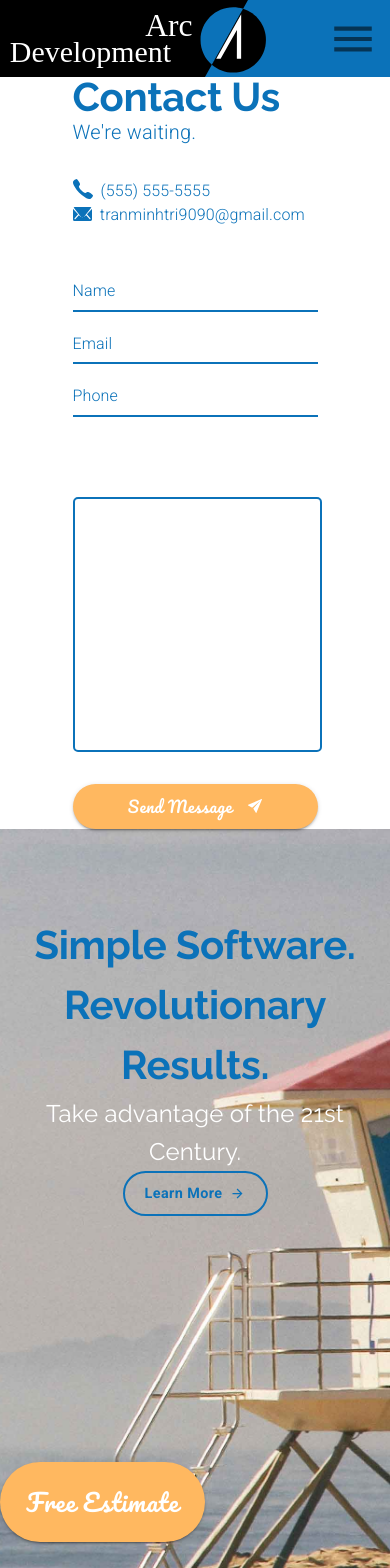
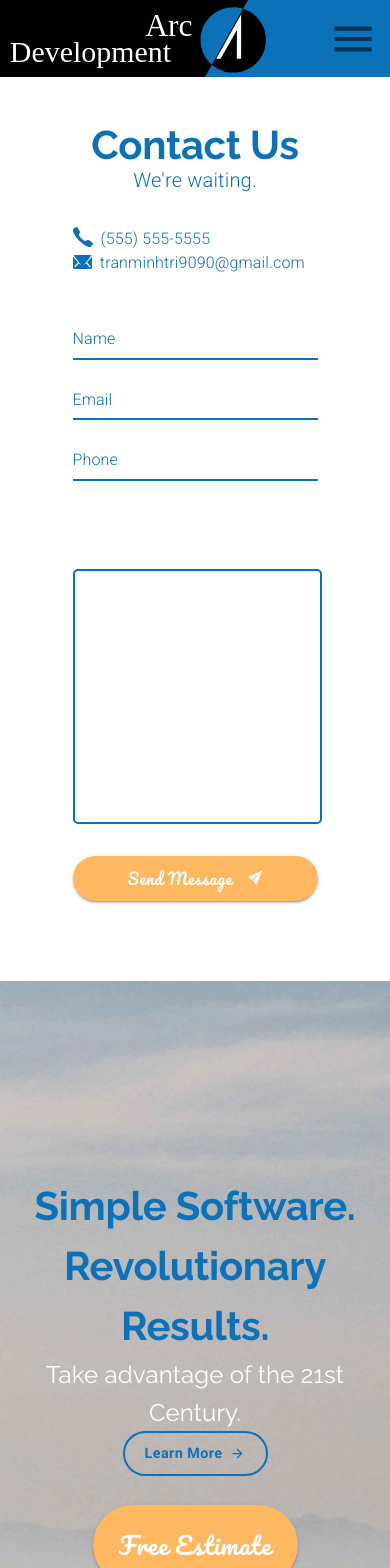
Before and after one commit to Tris-909/Material-UI-Project-1, a React (Create React App) app: page /contact in a window 390 px wide. Shown: the top 1568 px of the page. Built offline with nearby package versions, Linux system fonts and the light colour scheme.

Commit message:
Adding media Queries to ContactUs Page

```diff
--- a/src/Components/Contact.js
+++ b/src/Components/Contact.js
@@ -7,7 +7,7 @@ import Button from '@material-ui/core/Button';
 import TextField from '@material-ui/core/TextField';
 import ButtonArrow from './original';
 import useMediaQuery from '@material-ui/core/useMediaQuery';
-
+import mobileBackground from '../assets/mobileBackground.jpg';
 import background from '../assets/background.jpg';
 import phoneIcon from '../assets/phone.svg';
 import emailIcon from '../assets/email.svg';
@@ -20,13 +20,19 @@ const useStyles = makeStyles(theme => ({
         backgroundSize: 'cover',
         backgroundRepeat: "no-repeat",
         height: '60em',
-        paddingBottom: '10em'
+        paddingBottom: '10em',
+        [theme.breakpoints.down("md")]: {
+            backgroundImage: `url(${mobileBackground})`
+        }
     },
     learnButtonHero: {
         ...theme.typography.learnButton,
         fontSize: "0.9rem",
         height: 45,
-        width: 145
+        width: 145,
+        [theme.breakpoints.down("md")]: {
+            marginBottom: '2em'
+        }
     },
     estimateButton: {
         ...theme.typography.estimate,
@@ -40,10 +46,9 @@ const useStyles = makeStyles(theme => ({
         "&:hover": {
             backgroundColor: theme.palette.secondary.light
         },
-        [theme.breakpoints.down("xs")]: {
+        [theme.breakpoints.down("md")]: {
             marginRight: '0em',
-            marginLeft: '0em',
-            marginTop: '3em'
+            marginLeft: '0em'
         }
     },
     Message: {
@@ -71,6 +76,9 @@ export default function Contact(props) {
     const [email,setEmail] = useState('');
     const [phone,setPhone] = useState('');
     const [message, setMessage] = useState('');
+
+    const matchesMD = useMediaQuery(theme.breakpoints.down("md"));
+    const matchesSM = useMediaQuery(theme.breakpoints.down("sm"));
     const matchesXS = useMediaQuery(theme.breakpoints.down("xs"));
 
     const onNameChangeHandler = (event) => {
@@ -91,12 +99,19 @@ export default function Contact(props) {
 
     return(
         <Grid item container direction="row">
-            <Grid item container direction="column" justify="center" alignItems="center" lg={3} xl={4}>
+            <Grid
+            item
+            container
+            direction="column"
+            justify="center"
+            alignItems="center"
+            style={{marginBottom: matchesMD ? '5em' : 0, marginTop: matchesMD ? matchesXS ? '3em' : '5em' : 0}}
+            lg={3} xl={4}>
                 <Grid item>
                     <Grid container direction="column">
                     <Grid item>
-                    <Typography variant="h2" style={{lineHeight: 1}}>Contact Us</Typography>
-                    <Typography variant="body1" style={{color: theme.palette.common.blue}}>We're waiting.</Typography>
+                    <Typography align={matchesMD ? "center" : undefined} variant="h2" style={{lineHeight: 1}}>Contact Us</Typography>
+                    <Typography align={matchesMD ? "center" : undefined} variant="body1" style={{color: theme.palette.common.blue}}>We're waiting.</Typography>
                 </Grid>
                 <Grid item container style={{marginTop: '2em'}}>
                     <Grid item>
@@ -115,13 +130,13 @@ export default function Contact(props) {
                     </Grid>
                 </Grid>
                 <Grid item container direction="column" style={{maxWidth: "20em"}}>
-                    <Grid item>
+                    <Grid item style={{marginBottom: '0.5em'}}>
                         <TextField label="Name" fullWidth id="Name" value={name} onChange={(e) => onNameChangeHandler(e)}/>
                     </Grid>
-                    <Grid item>
+                    <Grid item style={{marginBottom: '0.5em'}}>
                         <TextField label="Email" fullWidth id="email" value={email} onChange={(e) => onEmailChangeHandler(e)}/>
                     </Grid>
-                    <Grid item>
+                    <Grid item style={{marginBottom: '0.5em'}}>
                         <TextField label="Phone" fullWidth id="phone" value={phone} onChange={(e) => onPhoneChangeHandler(e)}/>
                     </Grid>
                 </Grid>
@@ -131,7 +146,7 @@ export default function Contact(props) {
                     className={classes.Message} fullWidth
                     InputProps={{disableUnderline: true}}/>
                 </Grid>
-                <Grid item container justify="center" style={{marginTop: '2em'}}>
+                <Grid item container  justify="center" style={{marginTop: '2em'}}>
                     <Button variant="contained" className={classes.sendButton}>
                         Send Message
                         <img src={airplane} alt="paper airplane" style={{marginLeft: "1em"}}/>
@@ -140,13 +155,24 @@ export default function Contact(props) {
                     </Grid>
                 </Grid>
             </Grid>
-            <Grid item container direction="row" alignItems="center" className={classes.background} lg={9} xl={8}>
-            <Grid item style={{marginLeft: matchesXS ? '0em' : '3em', textAlign: matchesXS ? "center" : "inherit"}}>
+            <Grid
+                item
+                container
+                justify={matchesMD ? "center" : undefined}
+                direction={matchesMD ? "column" : "row"}
+                alignItems="center"
+                className={classes.background}
+                lg={9} xl={8}>
+            <Grid item style={{marginLeft: matchesMD ? '0em' : '3em', textAlign: matchesMD ? "center" : "inherit"}}>
                 <Grid container direction="column">
                     <Grid item>
-                        <Typography variant="h2">Simple Software.<br /> Revolutionary Results.</Typography>
-                        <Typography variant="subtitle2" style={{fontSize: '1.5rem'}}>Take advantage of the 21st Century.</Typography>
-                        <Grid container justify={matchesXS ? "center" : undefined} item>
+                        <Typography align={matchesMD ? "center" : undefined} variant="h2">
+                            Simple Software.<br /> Revolutionary Results.
+                        </Typography>
+                        <Typography align={matchesMD ? "center" : undefined} variant="subtitle2" style={{fontSize: '1.5rem'}}>
+                            Take advantage of the 21st Century.
+                        </Typography>
+                        <Grid container justify={matchesMD ? "center" : undefined} item>
                             <Button variant="outlined" className={classes.learnButtonHero} component={Link} to="/revolution">
                                 <span style={{marginRight: 8}}>Learn More</span>
                                 <ButtonArrow width={15} height={15} fill={theme.palette.common.blue} />
--- a/src/Components/UI/Theme.js
+++ b/src/Components/UI/Theme.js
@@ -116,6 +116,10 @@ export default createMuiTheme({
             }
         },
         MuiInput: {
+            root: {
+                color: arcGray,
+                fontWeight: 300
+            },
             underline: {
                 "&:before": {
                     borderBottom: `2px solid ${arcBlue}`
```
